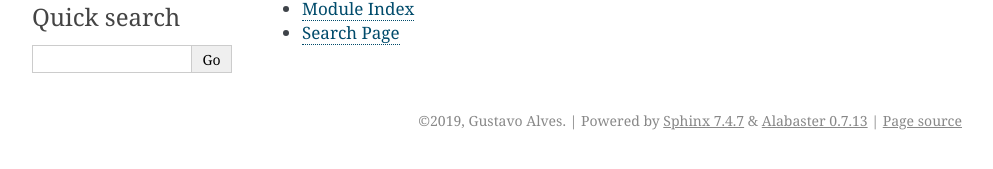
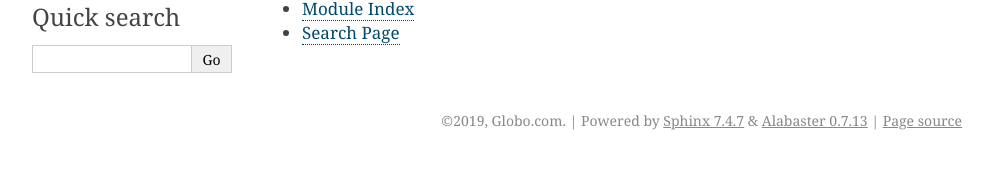
Before and after one commit to globocom/azkaban-cli, a Sphinx documentation site: the page built from docs/index.rst, in a window 1280 px wide. Shown: the part 245-414 px from the top of the page, without its empty margins (148-1141 px from the left). Built offline with Sphinx 7.4.7, drawn with Linux system fonts in a browser that asks for light colours.

Commit message:
Replace Author name

```diff
--- a/docs/conf.py
+++ b/docs/conf.py
@@ -20,8 +20,8 @@
 # -- Project information -----------------------------------------------------
 
 project = 'Azkaban CLI'
-copyright = '2019, Gustavo Alves'
-author = 'Gustavo Alves'
+copyright = '2019, Globo.com'
+author = 'Globo.com'
 
 # The short X.Y version
 version = ''
@@ -129,7 +129,7 @@ latex_elements = {
 #  author, documentclass [howto, manual, or own class]).
 latex_documents = [
     (master_doc, 'AzkabanCLI.tex', 'Azkaban CLI Documentation',
-     'Gustavo Alves', 'manual'),
+     'Globo.com', 'manual'),
 ]
 
 
```
